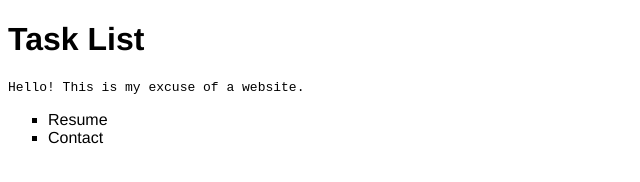
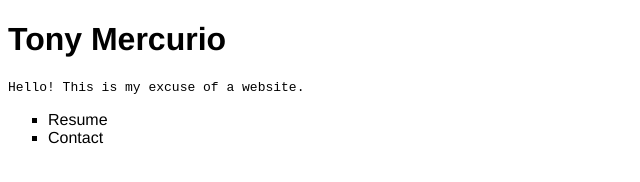
Before and after one commit to AnthonyMercurio/bingus, a plain HTML site: page index.html in a window 1280 px wide. Shown: the whole page, without its empty margins (0-640 px from the left). Drawn offline with Linux system fonts and the light colour scheme.

Commit message:
Update index.html
bungus

```diff
--- a/index.html
+++ b/index.html
@@ -8,7 +8,7 @@
     <link rel="stylesheet" href="main.css">
   </head>
   <body class="light-theme">
-    <h1>Task List</h1>
+    <h1>Tony Mercurio</h1>
     <p id="msg">Hello! This is my excuse of a website.</p>
     <ul>
       <li class="list">Resume</li>
```
